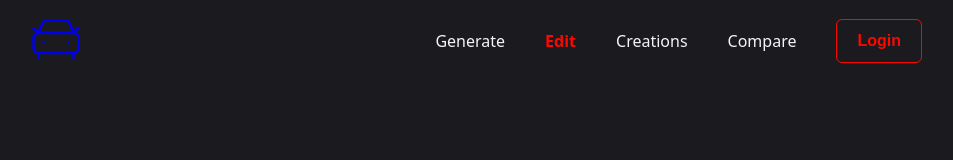
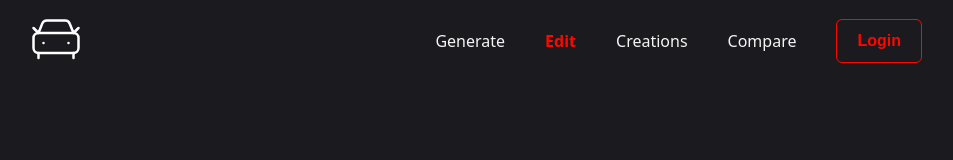
Before and after one commit to theodorbigu/another-universe-app, a React (Vite) app in the folder frontend/: page /edit in a window 1280 px wide. Shown: the top 160 px of the page, without its empty margins (166-1119 px from the left). Built offline with nearby package versions, Linux system fonts and the light colour scheme.

Commit message:
fix logo color in navbar

```diff
--- a/frontend/src/components/Navbar.jsx
+++ b/frontend/src/components/Navbar.jsx
@@ -43,9 +43,9 @@ function Navbar() {
             <CarFront
               size={60}
               strokeWidth={1}
-              className={`${isHomeActive ? "navbar-logo-link-active" : ""}`}
+              color={isHomeActive ? "#fc0800" : "white"}
+              // className={`${isHomeActive ? "navbar-logo-link-active" : ""}`}
             />
-            {/* <h2> Car Tunning AI</h2> */}
           </div>
         </Link>
       </div>
--- a/frontend/src/styles.css
+++ b/frontend/src/styles.css
@@ -60,9 +60,6 @@ body {
   margin-right: 12px;
   -o-object-fit: contain;
      object-fit: contain;
-}
-.navbar-logo-link-active {
-  color: #fc0800;
 }
 .navbar-title {
   font-size: 1.25rem;
```
